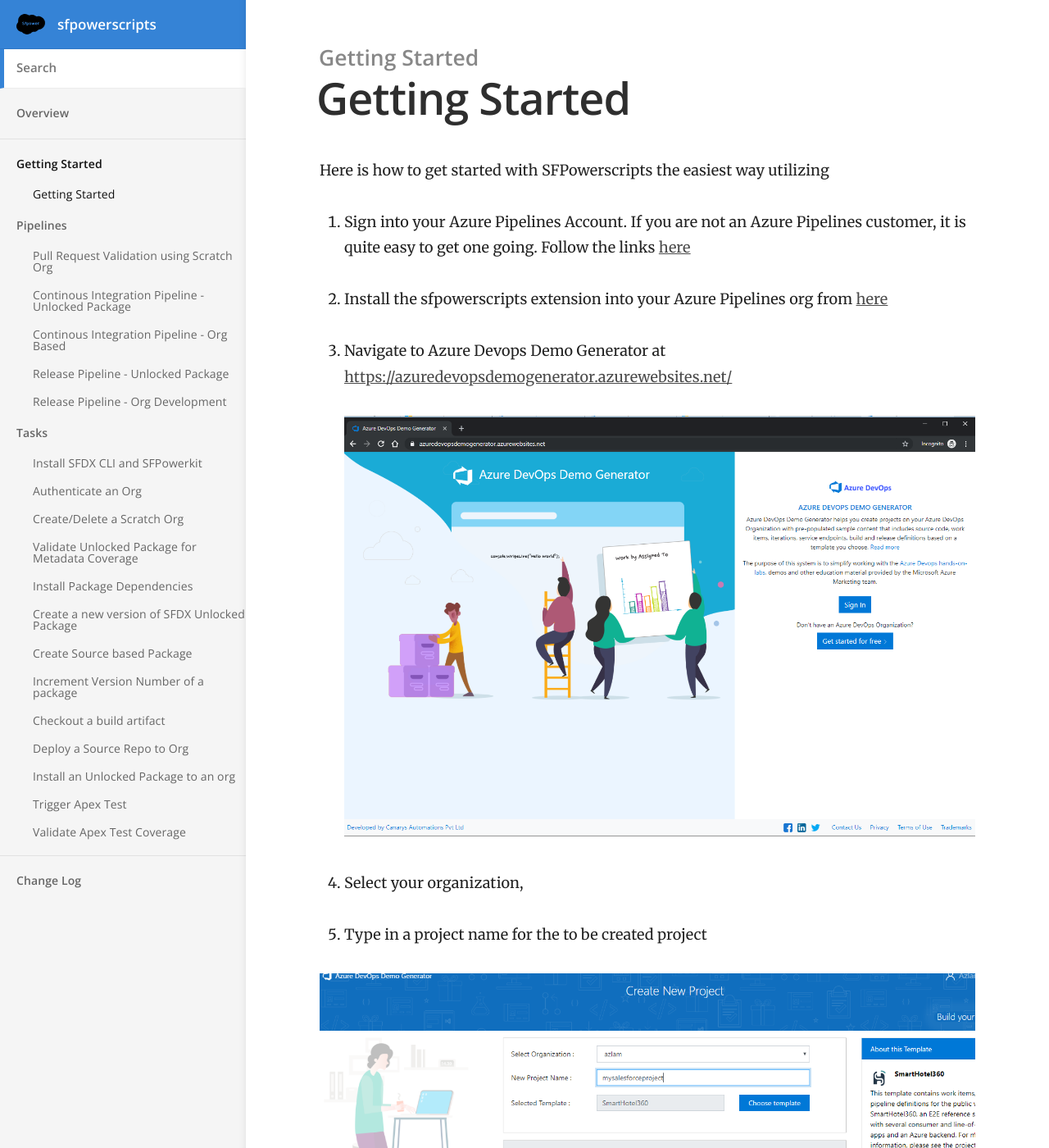
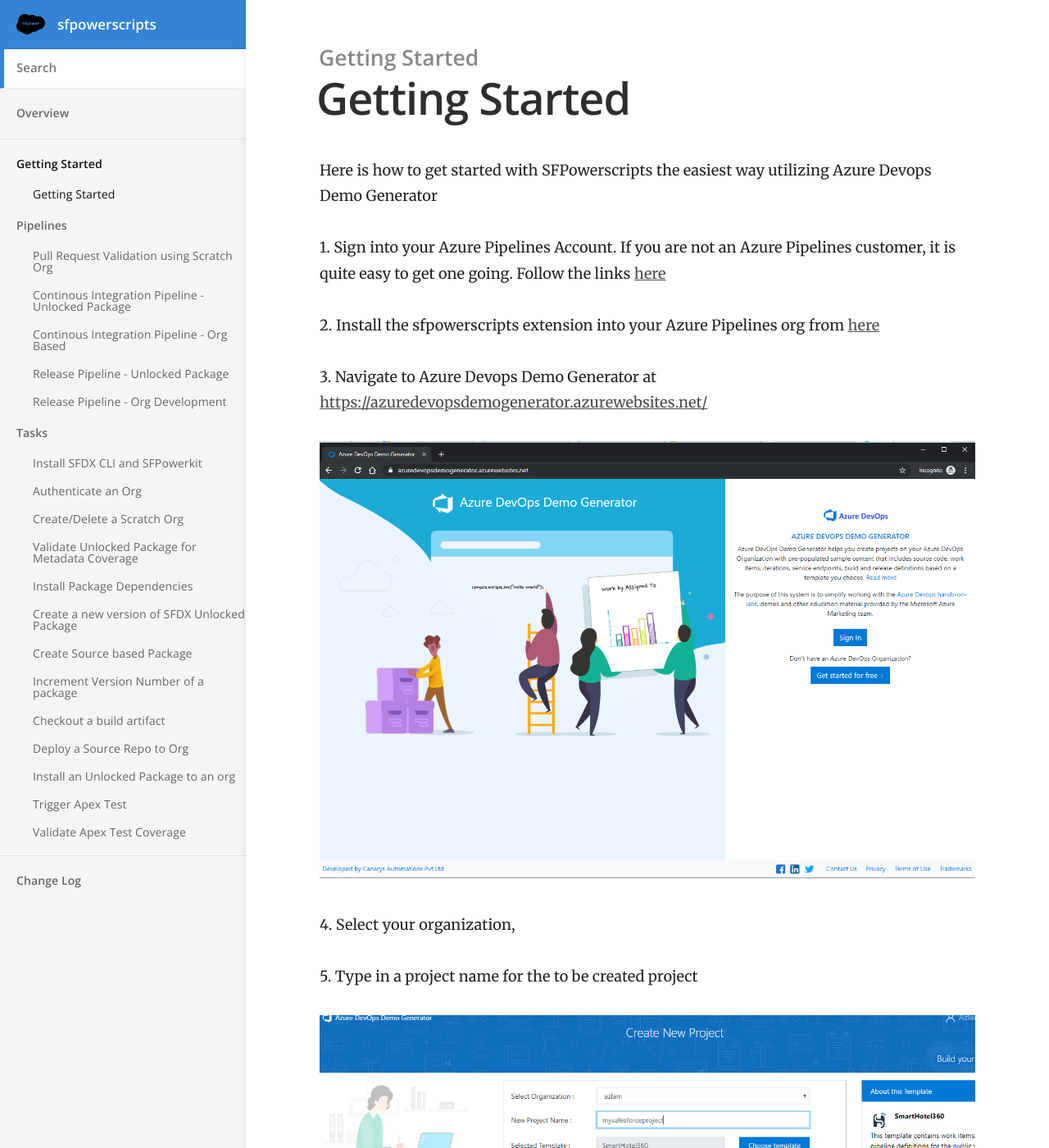
Before and after one commit to nbatterham/sfpowerscripts-doc, a Jekyll site: the page built from _docs/GettingStarted/Gettign Started.md, in a window 1280 px wide and 1400 px high. Shown: the whole window at 82% size. Built offline with Jekyll 4.4.1, drawn with Linux system fonts in a browser that asks for light colours; some of the changed text lies outside the part shown.

Commit message:
Updated '_docs/GettingStarted/Gettign Started.md' via CloudCannon

```diff
--- a/_docs/GettingStarted/Gettign Started.md
+++ b/_docs/GettingStarted/Gettign Started.md
@@ -4,17 +4,17 @@ category: Getting Started
 order: 1
 ---
 
-Here is how to get started with SFPowerscripts the easiest way utilizing
+Here is how to get started with SFPowerscripts the easiest way utilizing Azure Devops Demo Generator
 
-1. Sign into your Azure Pipelines Account. If you are not an Azure Pipelines customer, it is quite easy to get one going. Follow the links [here](https://azure.microsoft.com/en-au/services/devops/)
+1\. Sign into your Azure Pipelines Account. If you are not an Azure Pipelines customer, it is quite easy to get one going. Follow the links [here](https://azure.microsoft.com/en-au/services/devops/)
 
-2. Install the sfpowerscripts extension into your Azure Pipelines org from [here](https://marketplace.visualstudio.com/items?itemName=AzlamSalam.sfpowerscripts)
+2\. Install the sfpowerscripts extension into your Azure Pipelines org from [here](https://marketplace.visualstudio.com/items?itemName=AzlamSalam.sfpowerscripts)
 
-3. Navigate to Azure Devops Demo Generator at [https://azuredevopsdemogenerator.azurewebsites.net/](https://azuredevopsdemogenerator.azurewebsites.net/)<br><br>![](/images/Azure Devops Demo generator.png){: width="1443" height="962"}
+3\. Navigate to Azure Devops Demo Generator at [https://azuredevopsdemogenerator.azurewebsites.net/](https://azuredevopsdemogenerator.azurewebsites.net/)<br><br>![](/images/Azure Devops Demo generator.png){: width="1443" height="962"}
 
-4. Select your organization,
+4\. Select your organization,
 
-5. Type in a project name for the to be created project
+5\. Type in a project name for the to be created project
 
 ![](/images/create new project.png){: width="1323" height="386"}
 
@@ -26,11 +26,11 @@ Here is how to get started with SFPowerscripts the easiest way utilizing
 
 ![](/images/choose private template.png){: width="1429" height="679"}
 
-8. Click on Create Project and wait for the project to be completed
+8\. Click on Create Project and wait for the project to be completed
 
-9. Navigate to the newly craeted project
+9\. Navigate to the newly craeted project
 
-10. Confirm the build and release pipelines are created, start modifying the following for the pipelines to wprk
+10\. Confirm the build and release pipelines are created, start modifying the following for the pipelines to wprk
 
    * Repostories
 
```
